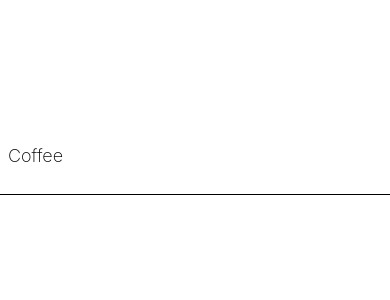
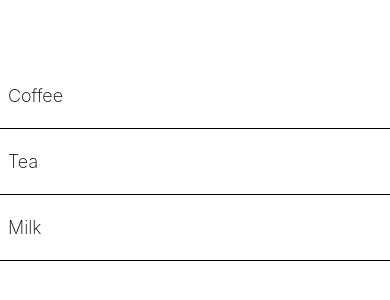
Before and after one commit to Rade58/taskifly, a React Native app: screen / in a window 390 px wide. Shown: the part 260-560 px from the top of the page. Built offline with nearby package versions, Linux system fonts and the light colour scheme.

Commit message:
components

```diff
--- a/App.tsx
+++ b/App.tsx
@@ -1,34 +1,18 @@
 import { StatusBar } from 'expo-status-bar';
-import { PixelRatio, StyleSheet, Text, View, TouchableOpacity, Alert } from 'react-native';
+import { /* PixelRatio, */ StyleSheet, Text, View, TouchableOpacity, Alert } from 'react-native';
 
 // PixelRatio.get() will show you how many pixel is per unit of measurement
 // in your device
 
 import { theme } from './theme';
+import { ShoppingListItem } from './components/ShoppingListItem';
 
 export default function App() {
-  const handleDelete = () => {
-    Alert.alert('Are you sure you want to delete this?', 'It will be gone for good', [
-      { text: 'Yes', onPress: () => console.log('Ok, deleting.'), style: 'destructive' },
-      { text: 'Cancel', style: 'cancel' },
-    ]);
-  };
-
   return (
     <View style={styles.container}>
-      <View style={styles.itemContainer}>
-        <Text style={styles.itemText}>Coffee</Text>
-        <TouchableOpacity
-          // onPress={() => console.log('Delete?')}
-          onPress={handleDelete}
-          style={styles.button}
-          activeOpacity={0.8}
-        >
-          <Text style={styles.buttonText}>Delete</Text>
-        </TouchableOpacity>
-        {/* <Text>{PixelRatio.get()}</Text> */}
-      </View>
-      <StatusBar style="auto" />
+      <ShoppingListItem name="Coffee" />
+      <ShoppingListItem name="Tea" />
+      <ShoppingListItem name="Milk" />
     </View>
   );
 }
@@ -42,27 +26,4 @@ const styles = StyleSheet.create({
     justifyContent: 'center',
   },
   // -------------------------------
-  itemContainer: {
-    paddingVertical: 16,
-    paddingHorizontal: 8,
-    borderBottomColor: theme.colorCerulean,
-    borderBottomWidth: 1,
-    flexDirection: 'row',
-    justifyContent: 'space-between',
-  },
-  itemText: {
-    fontSize: 18,
-    fontWeight: 200,
-  },
-  button: {
-    backgroundColor: theme.colorBlack,
-    padding: 8,
-    borderRadius: 6,
-  },
-  buttonText: {
-    color: '#fff',
-    fontWeight: 'bold',
-    textTransform: 'uppercase',
-    letterSpacing: 1,
-  },
 });
--- /dev/null
+++ b/components/ShoppingListItem.tsx
@@ -0,0 +1,51 @@
+import { Alert, StyleSheet, Text, TouchableOpacity, View } from 'react-native';
+import { theme } from '../theme';
+
+type Props = {
+  name: string;
+};
+
+export function ShoppingListItem({ name }: Props) {
+  const handleDelete = () => {
+    Alert.alert(`Are you sure you want to delete ${name}`, 'It will be gone for good', [
+      { text: 'Yes', onPress: () => console.log('Ok, deleting.'), style: 'destructive' },
+      { text: 'Cancel', style: 'cancel' },
+    ]);
+  };
+
+  return (
+    <View style={styles.itemContainer}>
+      <Text style={styles.itemText}>{name}</Text>
+      <TouchableOpacity style={styles.button} onPress={handleDelete} activeOpacity={0.8}>
+        <Text style={styles.buttonText}>Delete</Text>
+      </TouchableOpacity>
+    </View>
+  );
+}
+
+const styles = StyleSheet.create({
+  itemContainer: {
+    paddingVertical: 16,
+    paddingHorizontal: 8,
+    borderBottomColor: theme.colorCerulean,
+    borderBottomWidth: 1,
+    flexDirection: 'row',
+    alignItems: 'center',
+    justifyContent: 'space-between',
+  },
+  itemText: {
+    fontSize: 18,
+    fontWeight: 200,
+  },
+  button: {
+    backgroundColor: theme.colorBlack,
+    padding: 8,
+    borderRadius: 6,
+  },
+  buttonText: {
+    color: '#fff',
+    fontWeight: 'bold',
+    textTransform: 'uppercase',
+    letterSpacing: 1,
+  },
+});
--- a/package.json
+++ b/package.json
@@ -22,6 +22,7 @@
     "eslint-config-expo": "~8.0.1",
     "eslint-config-prettier": "^10.1.2",
     "eslint-plugin-prettier": "^5.2.6",
+    "eslint-plugin-react-native": "^5.0.0",
     "prettier": "^3.5.3",
     "typescript": "^5.3.3"
   },
```
Also changed, not shown: .eslintrc.js, 1 other file (tests, documents, lock files or other folders).
